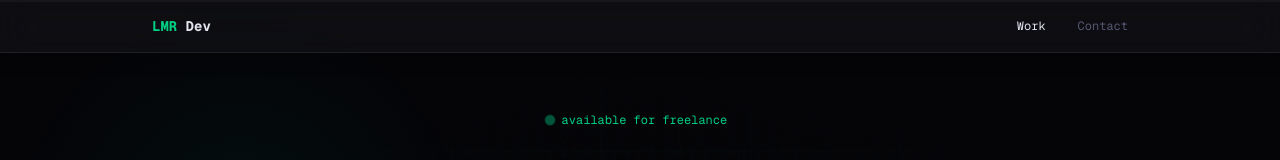
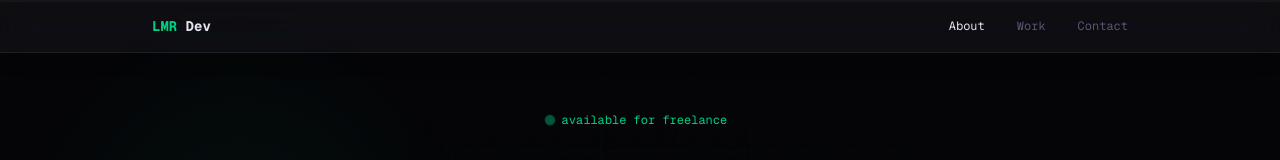
Before and after one commit to louisraillon/portfolio2, a Next.js app: page / in a window 1280 px wide. Shown: the top 160 px of the page. Built offline with nearby package versions, Linux system fonts and the light colour scheme.

Commit message:
feat: add About link to nav

```diff
--- a/components/About.tsx
+++ b/components/About.tsx
@@ -10,6 +10,7 @@ const STATS = [
 export default function About() {
   return (
     <section
+      id="about"
       className="flex flex-col items-center"
       style={{ borderTop: '1px solid rgba(255,255,255,0.05)', padding: '7rem 1.5rem' }}
     >
--- a/components/Nav.tsx
+++ b/components/Nav.tsx
@@ -3,6 +3,7 @@
 import { useEffect, useState } from 'react'
 
 const LINKS = [
+  { label: 'About', href: '#about', id: 'about' },
   { label: 'Work', href: '#projects', id: 'projects' },
   { label: 'Contact', href: '#contact', id: 'contact' },
 ]
@@ -112,6 +113,7 @@ export default function Nav() {
         >
           <div className="flex flex-col items-center gap-6">
             {[
+              { label: '// about', href: '#about' },
               { label: '// work', href: '#projects' },
               { label: '// contact', href: '#contact' },
             ].map((l, i) => (
```
